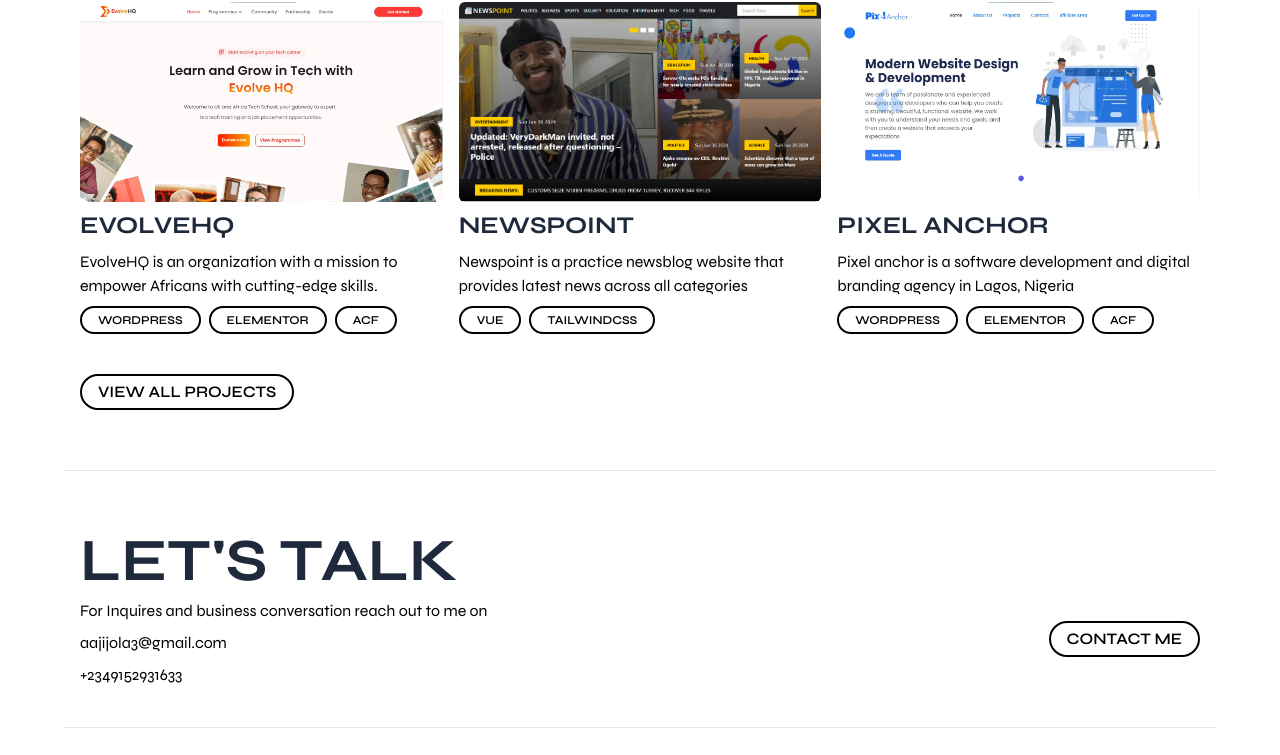
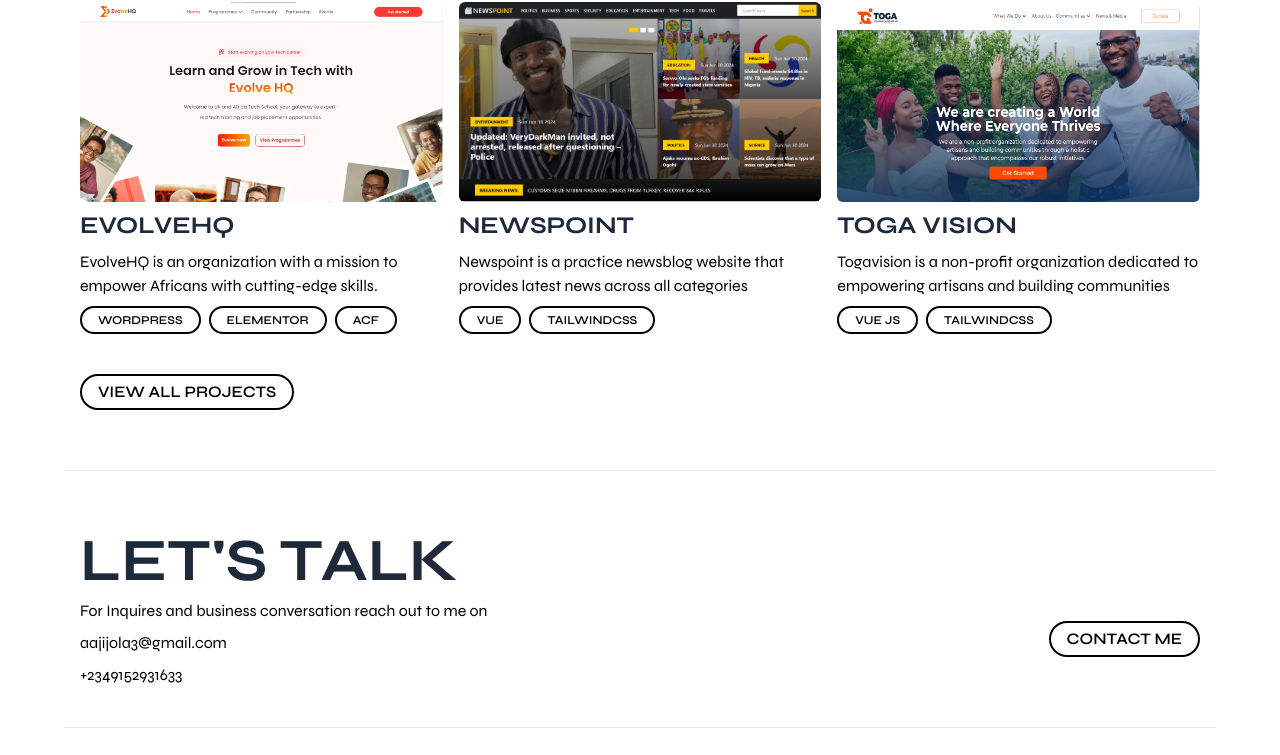
Before and after one commit to uniquness1/Adeola, a Vue app: page / in a window 1280 px wide. Shown: the part 1278-2033 px from the top of the page. Built offline with nearby package versions, Linux system fonts and the light colour scheme.

Commit message:
Update Portfolio.vue

```diff
--- a/src/components/Portfolio.vue
+++ b/src/components/Portfolio.vue
@@ -88,15 +88,15 @@
       "Newspoint is a practice newsblog website that provides latest news across all categories",
     tag: ["Vue", "TailwindCSS"],
   },
-  {
-    name: "Pixel Anchor",
-    alt: "screenshot of pixelanchor website",
-    imageUrl: Pixel,
-    websiteUrl: "https://pixelanchor.com",
-    description:
-      "Pixel anchor is a software development and digital branding agency in Lagos, Nigeria ",
-    tag: ["Wordpress", "Elementor", "ACF"],
-  },
+  // {
+  //   name: "Pixel Anchor",
+  //   alt: "screenshot of pixelanchor website",
+  //   imageUrl: Pixel,
+  //   websiteUrl: "https://pixelanchor.com",
+  //   description:
+  //     "Pixel anchor is a software development and digital branding agency in Lagos, Nigeria ",
+  //   tag: ["Wordpress", "Elementor", "ACF"],
+  // },
   {
     name: "Toga Vision",
     alt: "screenshot of togavision website",
@@ -123,15 +123,15 @@
     description: "ROI Digital is a digital marketing agency in Lagos Nigeria",
     tag: ["Wordpress", "Elementor", "ACF"],
   },
-  {
-    name: "Arts and Vibes",
-    alt: "screenshot of arts and vibes website",
-    imageUrl: Arts,
-    websiteUrl: "https://artsandvibes.com",
-    description:
-      "Discover the vibrant and diverse arts and talents of Northern Nigeria on Arts and Vibes",
-    tag: ["Wordpress", "Elementor", "ACF"],
-  },
+  // {
+  //   name: "Arts and Vibes",
+  //   alt: "screenshot of arts and vibes website",
+  //   imageUrl: Arts,
+  //   websiteUrl: "https://artsandvibes.com",
+  //   description:
+  //     "Discover the vibrant and diverse arts and talents of Northern Nigeria on Arts and Vibes",
+  //   tag: ["Wordpress", "Elementor", "ACF"],
+  // },
   {
     name: "PropertyHIVE",
     alt: "screenshot of propertyHive Landing page",
```
